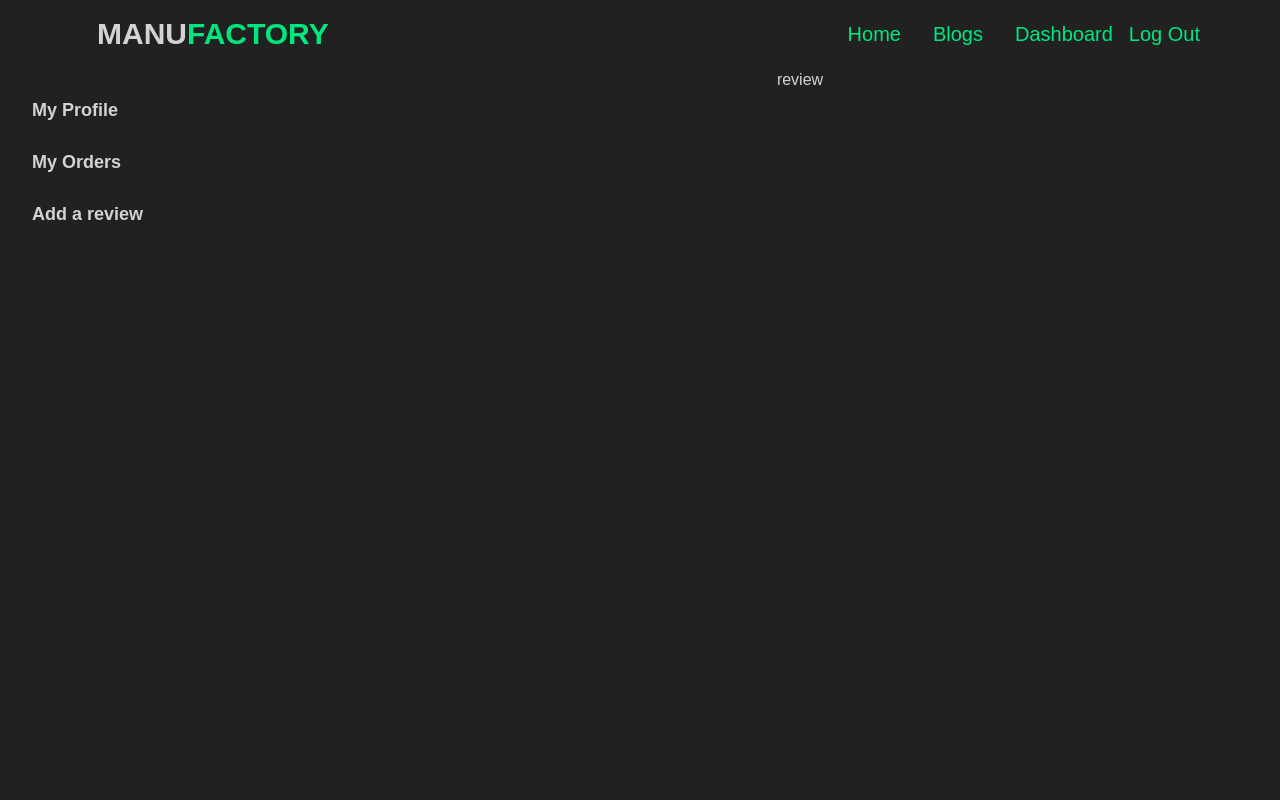
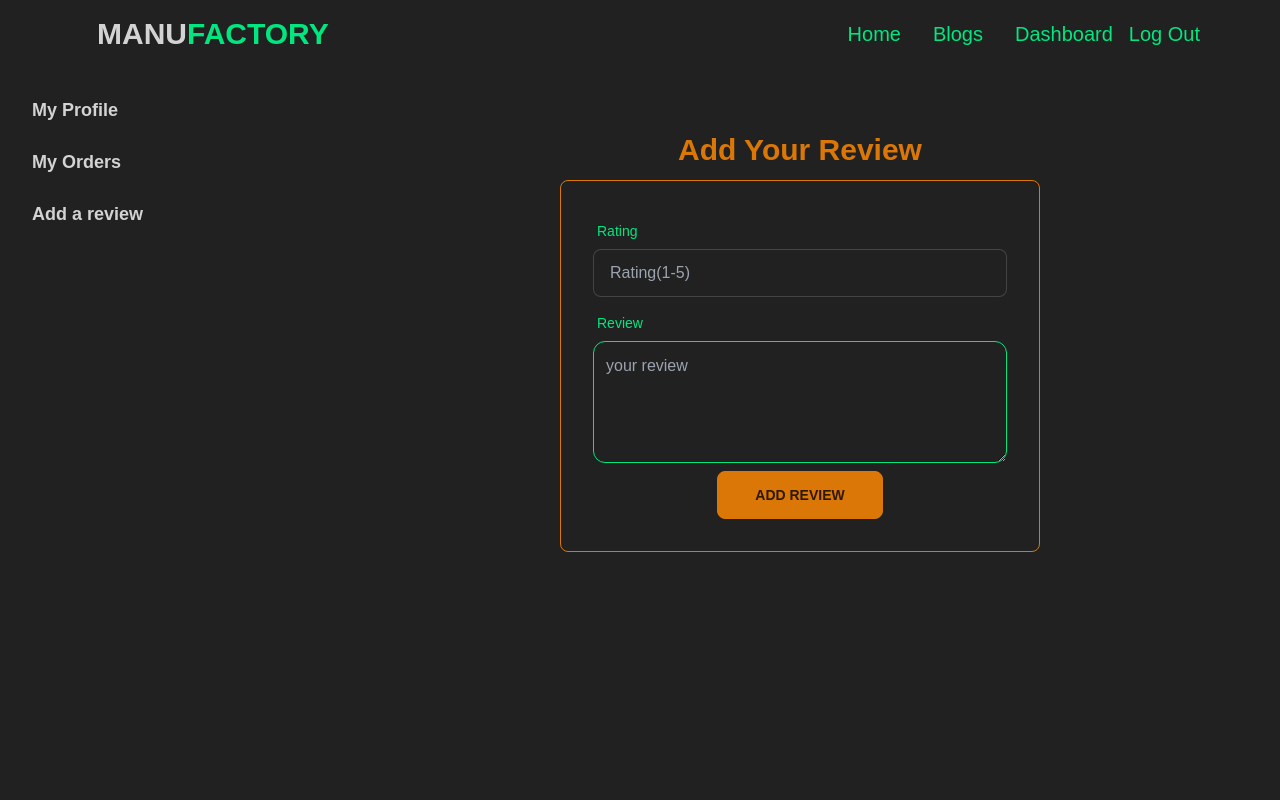
Before and after one commit to MdSami1998/manufactory-client, a React (Create React App) app: page /dashboard/addreview in a window 1280 px wide. Shown: the top 800 px of the page. Built offline with nearby package versions, Linux system fonts and the light colour scheme; no server answers; sample sign-in values are in the browser's storage.

Commit message:
add a review added from dashboard

```diff
--- a/src/Pages/Dashboard/AddReview.js
+++ b/src/Pages/Dashboard/AddReview.js
@@ -1,9 +1,71 @@
-import React from 'react';
+import React, { useRef, useState } from 'react';
+import { toast } from 'react-toastify';
 
 const AddReview = () => {
+    const [ratingError, setRatingError] = useState('');
+
+    const ratingRef = useRef();
+    const handleRatingError = () => {
+        const ratingInput = ratingRef.current.value;
+        let ratingErrMsg;
+        if (ratingInput < 0 || ratingInput > 5) {
+            ratingErrMsg = <p className='text-red-500'>
+                Rating should be between 0-5
+            </p>
+        }
+        setRatingError(ratingErrMsg);
+    }
+
+    const handleAddReview = (e) => {
+        e.preventDefault();
+        const rating = ratingRef.current.value;
+        const review = e.target.userReview.value;
+        console.log(rating, review)
+
+        const userReview = {
+            rating, review
+        }
+
+        if (rating < 0 || rating > 5) {
+            return;
+        }
+
+        fetch('http://localhost:5000/reviews', {
+            method: 'POST',
+            headers: {
+                "content-type": "application/json"
+            },
+            body: JSON.stringify(userReview)
+        })
+            .then(res => res.json())
+            .then(data => {
+                console.log(data)
+                if (data.acknowledged) {
+                    toast.success('Review Added!')
+                }
+            })
+    }
     return (
-        <div>
-            <h1>review</h1>
+        <div className='my-16'>
+            <h1 className='text-3xl font-semibold text-secondary mb-3'>Add Your Review</h1>
+            <form onSubmit={handleAddReview}>
+                <div className="card-body p-0 md:p-8 w-3/6 mx-auto border border-secondary rounded-lg">
+                    <div className="form-control">
+                        <label className="label">
+                            <span className="label-text text-accent">Rating</span>
+                        </label>
+                        <input ref={ratingRef} onChange={handleRatingError} type="number" placeholder='Rating(1-5)' className="input input-bordered" name='rating' required />
+                        {ratingError}
+                    </div>
+                    <div className="form-control">
+                        <label className="label">
+                            <span className="label-text text-accent">Review</span>
+                        </label>
+                        <textarea className='bg-transparent border border-accent rounded-xl p-3' name="userReview" placeholder='your review' cols="30" rows="4" required></textarea>
+                    </div>
+                    <input className='btn btn-secondary hover:bg-transparent hover:text-secondary w-2/5 mx-auto' type="submit" value="Add Review" />
+                </div>
+            </form>
         </div>
     );
 };
--- a/src/Pages/Dashboard/MyOrders.js
+++ b/src/Pages/Dashboard/MyOrders.js
@@ -15,7 +15,7 @@ const MyOrders = () => {
 
 
     // handle order cancel button from My Order page in Dashboard
-    const handleDeleteOrder = (id) => {
+    const handleCancelOrder = (id) => {
         const proceed = window.confirm('Are you sure you want to delete?');
         const url = `http://localhost:5000/orders/${id}`;
         if (proceed) {
@@ -45,6 +45,7 @@ const MyOrders = () => {
                             <th className='text-xl'>Quantity</th>
                             <th className='text-xl'>Price</th>
                             <th></th>
+                            <th></th>
                         </tr>
                     </thead>
                     <tbody>
@@ -55,7 +56,8 @@ const MyOrders = () => {
                                 <td>{order.toolName}</td>
                                 <td>{order.quantity} Pcs</td>
                                 <td>$ {order.price}</td>
-                                <td><button onClick={() => handleDeleteOrder(order._id)} className='btn btn-sm text-xs bg-red-500'>Cancel</button></td>
+                                <td><button onClick={() => handleCancelOrder(order._id)} className='btn btn-sm text-xs bg-red-500'>Cancel</button></td>
+                                <td><button className='btn btn-sm bg-secondary'>Pay</button></td>
                             </tr>)
                         }
 
--- a/src/Pages/Home/Home.js
+++ b/src/Pages/Home/Home.js
@@ -1,6 +1,7 @@
 import React from 'react';
 import Banner from './Banner';
 import BusinessSummery from './BusinessSummery';
+import Reviews from './Reviews';
 import Tools from './Tools';
 
 const Home = () => {
@@ -9,6 +10,7 @@ const Home = () => {
             <Banner></Banner>
             <BusinessSummery></BusinessSummery>
             <Tools></Tools>
+            <Reviews></Reviews>
         </div>
     );
 };
--- /dev/null
+++ b/src/Pages/Home/Reviews.js
@@ -0,0 +1,11 @@
+import React from 'react';
+
+const Reviews = () => {
+    return (
+        <div>
+
+        </div>
+    );
+};
+
+export default Reviews;
```
